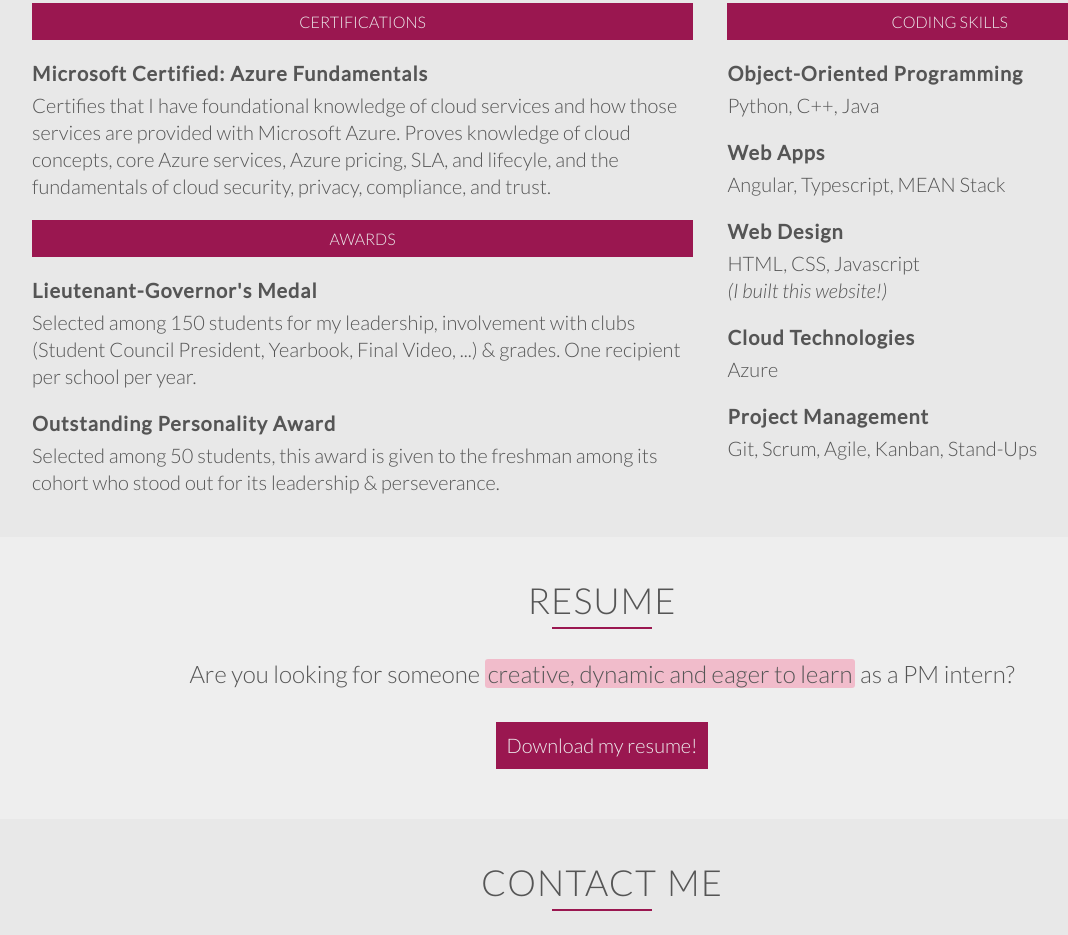
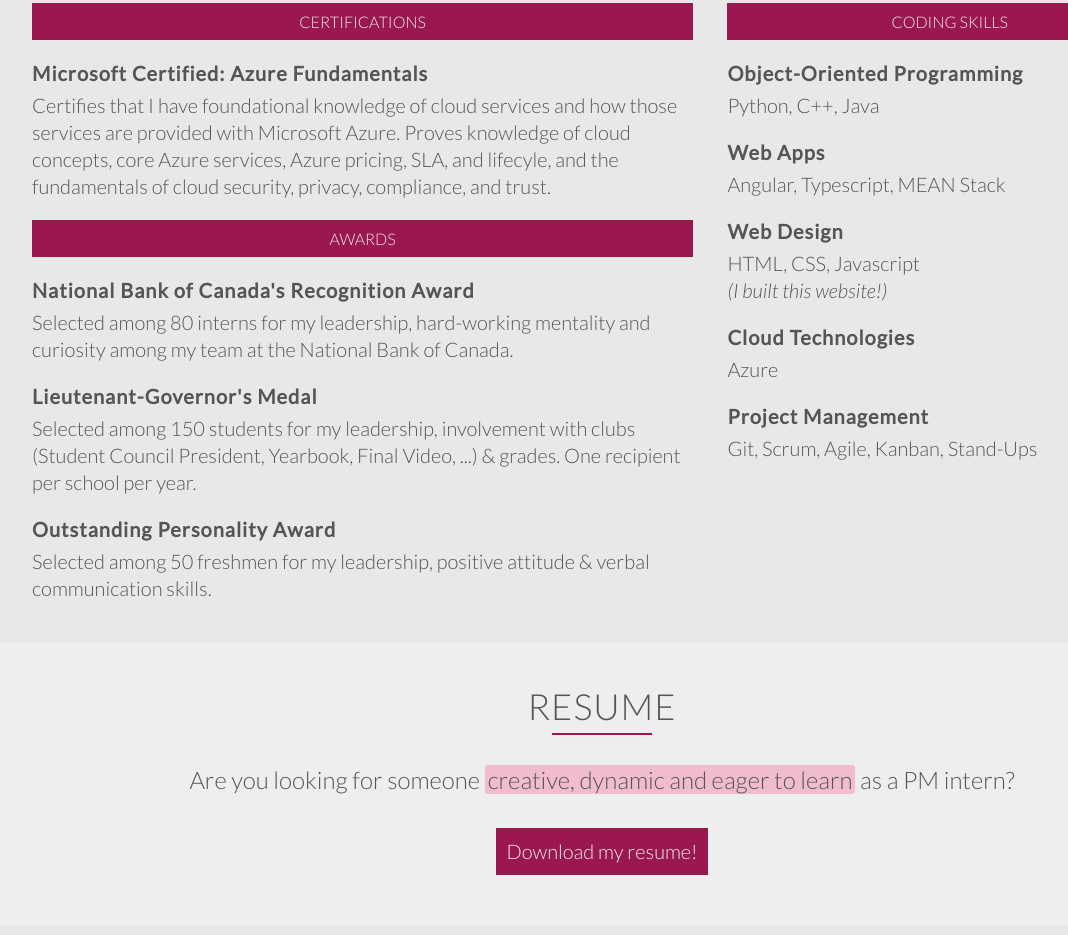
Before and after one commit to GabrielRochon/GabrielRochon.github.io, a plain HTML site: page index.html in a window 1280 px wide. Shown: the part 2466-3401 px from the top of the page, without its empty margins (38-1106 px from the left). Drawn offline with nearby package versions, Linux system fonts and the light colour scheme; a script that the page names is missing.

Commit message:
Added NBC's recognition award

```diff
--- a/index.html
+++ b/index.html
@@ -259,11 +259,14 @@
                 </div>
                 <h3>Awards</h3>
                 <div class="skills-item">
+                    <h4>National Bank of Canada's Recognition Award</h4>
+                    <p>Selected among 80 interns for my leadership, hard-working mentality and curiosity among my team at the National Bank of Canada.</p>
+
                     <h4>Lieutenant-Governor's Medal</h4>
-                    <p>Selected among 150 students for my leadership, involvement with clubs (Student Council President, Yearbook, Final Video, ...) &amp; grades. One recipient per school per year.
-</p>
+                    <p>Selected among 150 students for my leadership, involvement with clubs (Student Council President, Yearbook, Final Video, ...) &amp; grades. One recipient per school per year.</p>
+
                     <h4>Outstanding Personality Award</h4>
-                    <p>Selected among 50 students, this award is given to the freshman among its cohort who stood out for its leadership &amp; perseverance.</p>
+                    <p>Selected among 50 freshmen for my leadership, positive attitude &amp; verbal communication skills.</p>
                 </div>
             </div>
             <div class="col span-1-of-2 skills-col smaller-skills-col">
```
